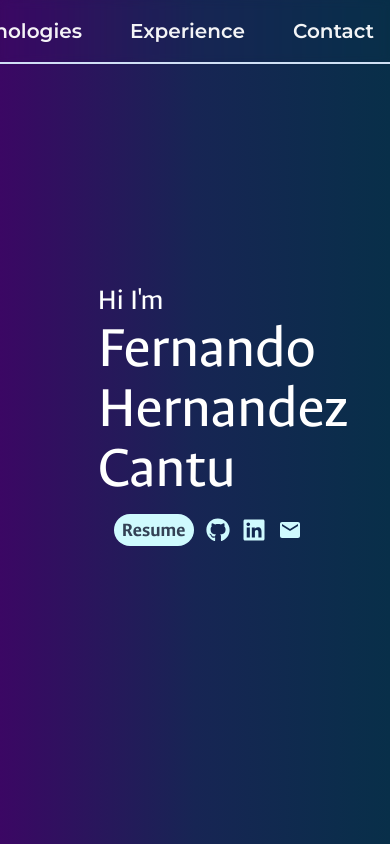
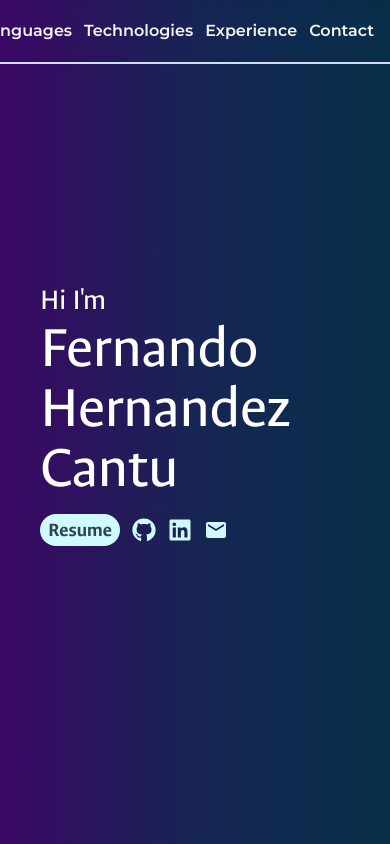
Before and after one commit to Fernando94654/Portfolio, a Next.js app: page / in a window 390 px wide. Shown: the top 844 px of the page. Built offline with nearby package versions, Linux system fonts and the light colour scheme.

Commit message:
added responsive elements

```diff
--- a/src/app/(pages)/intro.tsx
+++ b/src/app/(pages)/intro.tsx
@@ -1,18 +1,15 @@
-import Info from '../_components/info';
+import Info from "../_components/info";
 
 const Intro = () => {
-    return (
-        <section id="Intro" className="w-full h-screen relative font-main">
-            <div className="flex w-full h-full items-center justify-center">
-                <div className="flex flex-col h-full w-1/2 text-start justify-center">
-                    <p className="text-3xl text-start">Hi I&apos;m</p>
-                    <h1 className="text-6xl font-main">
-                        Fernando Hernandez Cantu
-                    </h1>
-                    <Info />
-                </div>
-            </div>
-        </section>
-    );
-};
+  return (
+    <section id="Intro" className='w-full h-screen relative font-main flex items-center justify-center'>
+        <div className='flex flex-col h-full w-auto text-start justify-center px-10'>
+            <p className='text-3xl text-start'>Hi I'm</p>
+            <h1 className='text-6xl font-main'>Fernando Hernandez Cantu</h1>
+            <Info/>
+          </div>
+      </section>
+  )
+}
+// bg-[url(/backGroudHome.jpg)
 export default Intro;
--- a/src/app/_components/About/iconElement.tsx
+++ b/src/app/_components/About/iconElement.tsx
@@ -8,7 +8,7 @@ export interface IconElementProps {
 
 const IconElement: React.FC<IconElementProps> = ({ icon, name, time }) => {
     return (
-        <div className="flex flex-col items-center justify-center hover:scale-110 transition-transform duration-300 pt-4 bg-black rounded-2xl h-36 w-40 min-w-40 lg:h-56 lg:w-64 lg:min-w-64 m-5">
+        <div className="flex flex-col items-center justify-center hover:scale-110 transition-transform duration-300 pt-4 bg-black rounded-2xl h-36 w-40 min-w-40 lg:h-56 lg:w-64 lg:min-w-64 lg:m-5 m-2">
             <Image
                 src={icon}
                 alt="Image"
--- a/src/app/_components/info.tsx
+++ b/src/app/_components/info.tsx
@@ -4,7 +4,7 @@ import React from 'react';
 
 const Info = () => {
     return (
-        <div className="flex gap-3 text-2xl p-4 text-cyan-100 items-center">
+        <div className="flex gap-3 text-2xl py-4 text-cyan-100 items-center">
             <a href="/Resume.pdf" target="blank">
                 <div className="flex items-center justify-center w-20 h-8 bg-cyan-100 rounded-full text-slate-700 font-bold text-xl hover:bg-cyan-200">
                     Resume
--- a/src/app/_components/navbar.tsx
+++ b/src/app/_components/navbar.tsx
@@ -1,8 +1,8 @@
 import Image from 'next/image';
 const NavBar = () => {
     return (
-        <div className="fixed opacity-95  backdrop-blur-sm drop-shadow-sm flex justify-end items-center text-xl p-4 gap-x-12 border-b-2 border-blue-100 z-10 w-full h-16 font-code font-semibold">
-            <div className=" w-full items-start ml-16 min-w-14">
+        <div className="fixed opacity-95  backdrop-blur-sm drop-shadow-sm flex justify-end items-center text-base lg:text-xl p-4 gap-x-3 lg:gap-x-12 border-b-2 border-blue-100 z-10 w-full h-16 font-code font-semibold">
+            <div className=" w-full items-start lg:ml-16 min-w-14">
                 <a href="#Intro">
                     <Image
                         src="/fav_img.png"
```
